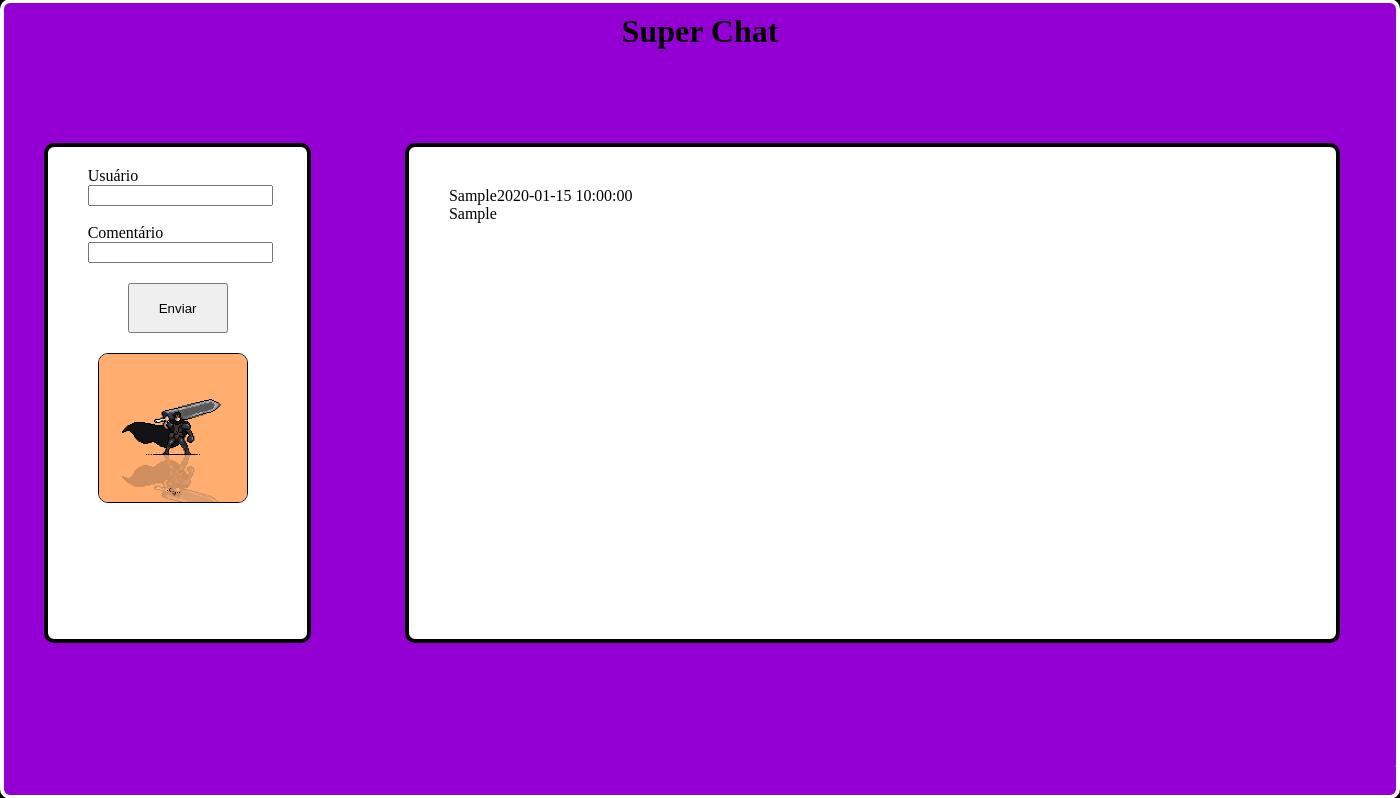
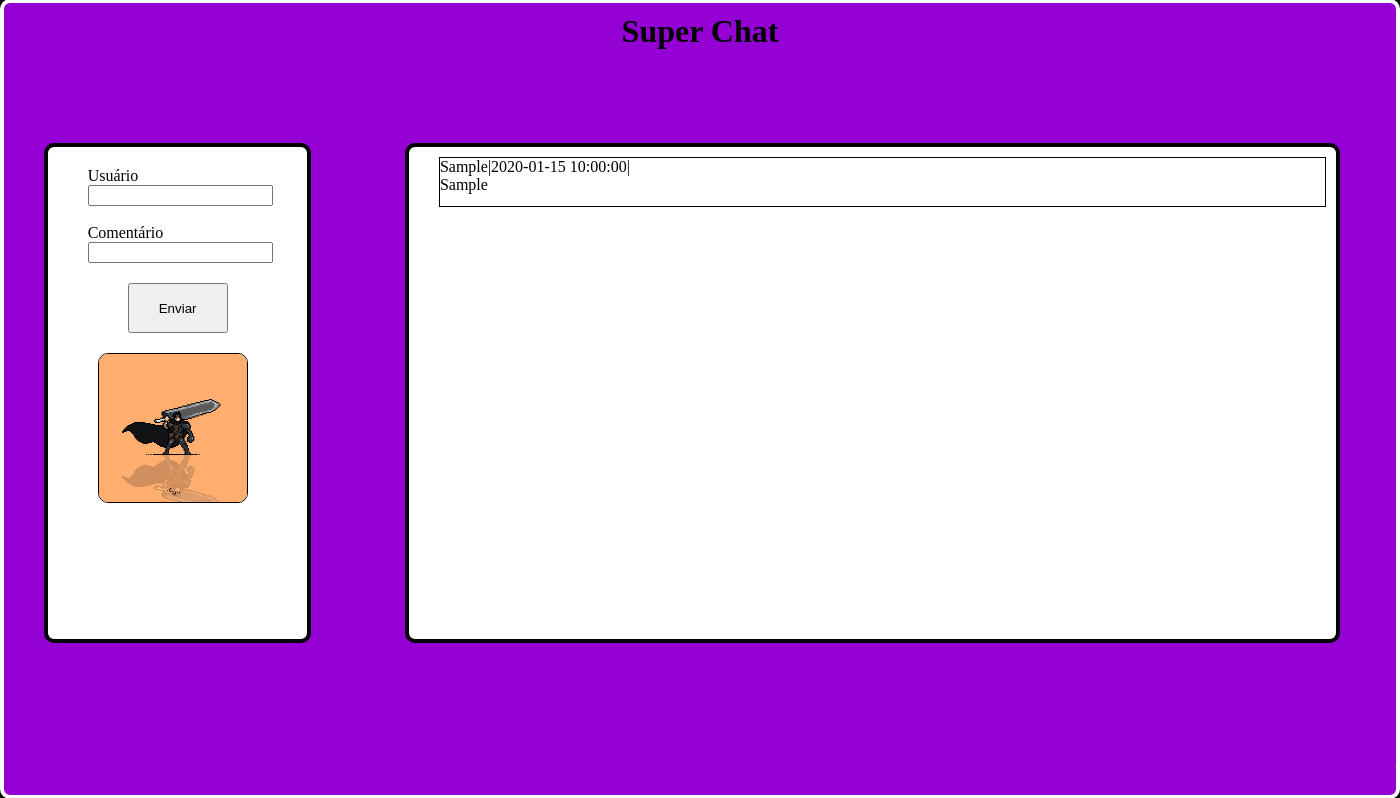
Before and after one commit to Cristiano-Andrade-Ribeiro-Da-Silva/site_feedback, a Flask app: page / in a window 1400 px wide. Shown: the part 41-839 px from the top of the page. Run offline with Flask 3, Linux system fonts and the light colour scheme; tables that the repository leaves empty hold one stand-in row (values such as "Sample post").

Commit message:
add: adicionada forma de se a mensagem for maior que certo número ela não é cadastrada

```diff
--- a/model/controler_mensagem.py
+++ b/model/controler_mensagem.py
@@ -15,22 +15,33 @@ class Mensagem:
         # O  cursor é responsavel por manipular o banco de dados
         cursor = conexao.cursor()
 
-        #Criando SQL para ser executado
-        # As tres aspas adcionais são para poder dar quebra de linha
-        sql = """INSERT INTO tb_comentarios(usuario, comentario, data_comentario)
-                        VALUES(%s, %s, %s)"""
+        tamanho_mensagem = len(mensagem)
 
-        valores = (usuario, mensagem, data_hora)
 
-        #Executa o comendo mysql
-        cursor.execute(sql, valores)
+        if tamanho_mensagem > 100:
 
-        #Confirma a alteração
-        conexao.commit()
+            #Fecha a conexão com o banco de dados
+            cursor.close()
+            conexao.close()
 
-        #Fecha a conexão com o banco de dados
-        cursor.close()
-        conexao.close()
+        if tamanho_mensagem <= 100:
+
+            #Criando SQL para ser executado
+            # As tres aspas adcionais são para poder dar quebra de linha
+            sql = """INSERT INTO tb_comentarios(usuario, comentario, data_comentario)
+                            VALUES(%s, %s, %s)"""
+
+            valores = (usuario, mensagem, data_hora)
+
+            #Executa o comendo mysql
+            cursor.execute(sql, valores)
+
+            #Confirma a alteração
+            conexao.commit()
+
+            #Fecha a conexão com o banco de dados
+            cursor.close()
+            conexao.close()
 
 
     def recuperar_mensagens():
--- a/static/style/global.css
+++ b/static/style/global.css
@@ -108,15 +108,23 @@ header
     height: 500px;
 
     margin: 20px;
-
-    padding: 40px;
+    padding-left: 20px;
+    padding-right: 20px;
 
     background-color:white;
 
+    border: 4px solid black;
+    border-radius: 10px;
+}
 
-    border: 4px solid black;
+.container_mensagem
+{
+    width: 100%;
+    height: 50px;
 
-    border-radius: 10px;
+    margin:10px;
+
+    border: 1px solid black;
 }
 
 .aviso
--- a/templates/index.html
+++ b/templates/index.html
@@ -47,15 +47,20 @@
 
                 {% for mensagem in mensagem_html %}
 
-                  <p>{{mensagem.usuario}}{{mensagem.data_comentario}}</p>
-                  <p>{{mensagem.comentario}}</p>
+                <div class="container_mensagem">
+
+                    <p>{{mensagem.usuario}}|{{mensagem.data_comentario}}|</p>
+
+                    <p>{{mensagem.comentario}}</p>
+
+                </div>
 
                 {% endfor %}
 
             </div>
 
         </section>
-        <span class="aviso"><marquee>⚠️Aviso⚠️, se um comentario for ter mais de 80 caracteres, este comentário não será enviado</marquee></span>
+        <span class="aviso"><marquee>⚠️Aviso⚠️, se um comentario for ter mais de 100 caracteres, este comentário não será enviado</marquee></span>
 
     </main>
 </body>
```
